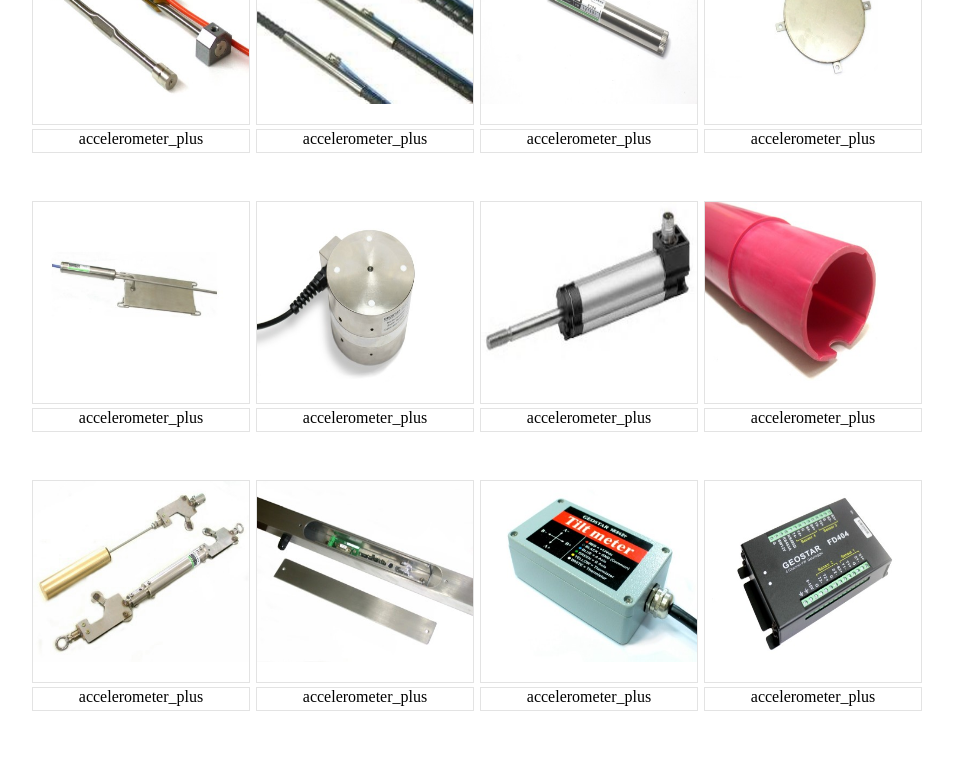
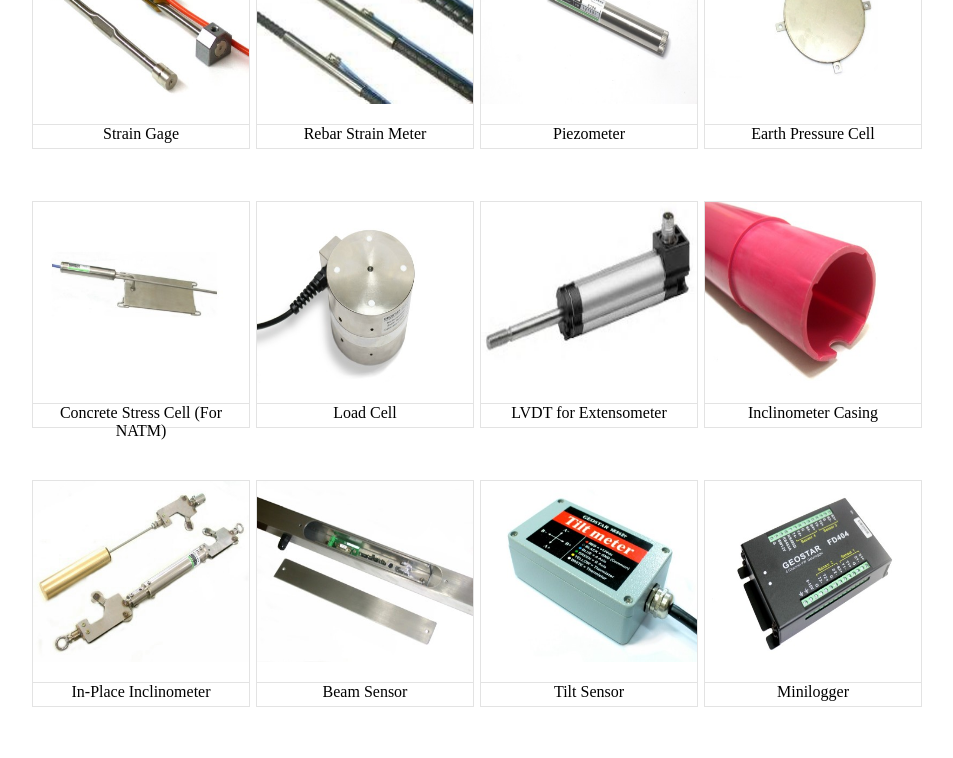
Before and after one commit to xiaoswaii/geosupply_website, a Vue app: page /Product in a window 1280 px wide. Shown: the part 480-1238 px from the top of the page, without its empty margins (164-1117 px from the left). Built offline with nearby package versions, Linux system fonts and the light colour scheme; what vue-resize-text would draw is missing.

Commit message:
product page init

```diff
--- a/src/assets/scss/product.scss
+++ b/src/assets/scss/product.scss
@@ -46,7 +46,6 @@
       margin-top: 1.5%;
       text-align: center;
 
-
       .product_img_part{
         width: 100%;
         height: 90%;
@@ -62,15 +61,13 @@
         position: relative;
         width: 100%;
         height: 10%;
-        margin-top: 1.5%;
         color: black;
-        border: 1px #e3e3e3 solid;
+        border-left: 1px #e3e3e3 solid;
+        border-right: 1px #e3e3e3 solid;
+        border-bottom: 1px #e3e3e3 solid;
         text-align: center;
       }
-
     }
-
-
 }
 
 .product_img_spec:hover .product_img_name{
@@ -78,11 +75,34 @@
     position: relative;
     width: 100%;
     height: 10%;
-    margin-top: 1.5%;
     color: white;
-    background-color: black;
-    border: 1px #e3e3e3 solid;
+    border-left: 1px #e3e3e3 solid;
+    border-right: 1px #e3e3e3 solid;
+    border-bottom: 1px #e3e3e3 solid;
+    background-color: #0182CA;
     text-align: center;
+    cursor: pointer;
+}
 
+.overlay {
+  position: absolute;
+  //bottom: 0;
+  background: rgb(0, 0, 0);
+  background: rgba(0, 0, 0, 0.8);
+  color: #f1f1f1;
+  width: 100%;
+  height: 100%;
+  transition: .5s ease;
+  opacity: 0;
+  color: white;
+  font-size: 25px;
+  padding: 20%;
+  box-sizing: border-box;
+  text-align: center;
+  font-weight: bold;
+}
 
+.product_img_spec:hover .overlay {
+  opacity: 1;
+  cursor: pointer;
 }
--- a/src/components/Product.vue
+++ b/src/components/Product.vue
@@ -7,11 +7,12 @@
     </div>
   </div>
   <div class="product_main">
-    <div :key="product" v-for="product in products_img" class="product_img_spec">
+    <div :key="product" v-for="product in products" class="product_img_spec" id="product_img_spec" @click="locationContact()">
       <div class="product_img_part">
-      <img :src="product">
+      <div class="overlay">Contact us for more detail</div>
+      <img :src="product.product_img">
       </div>
-      <div class="product_img_name">accelerometer_plus</div>
+      <div class="product_img_name">{{product.product_name}}</div>
     </div>
   </div>
 </div>
@@ -22,12 +23,17 @@ export default {
   name: 'Product',
   data () {
     return {
-    products_img:["/product/01_Strain Gage.jpg","/product/02_Rebar Strain Meter.jpg","/product/03_Piezometer.jpg"
-    ,"/product/04_Earth Pressure Cell.jpg","/product/05_Concrete Stress Cell (For NATM).jpg","/product/06_Load Cell.jpg","/product/07_LVDT for Extensometer.JPG",
-    "/product/08_Inclinometer Casing.jpg","/product/09_In-Place Inclinometer.jpg","/product/10_Beam Sensor.jpg","/product/11_Tilt Sensor.jpg"
-    ,"/product/12_Minilogger with few Channel.jpg","/product/13_Datalogger.jpg","/product/14_Wireless Node.jpg","/product/15_Wireless Sensor.jpg"
-    ,"/product/16_Wireless Accelerometer.jpg"]
+    products:[{product_name:"Strain Gage",product_img:"/product/01_Strain Gage.jpg"},{product_name:"Rebar Strain Meter",product_img:"/product/02_Rebar Strain Meter.jpg"},{product_name:"Piezometer",product_img:"/product/03_Piezometer.jpg"}
+    ,{product_name:"Earth Pressure Cell",product_img:"/product/04_Earth Pressure Cell.jpg"},{product_name:"Concrete Stress Cell (For NATM)",product_img:"/product/05_Concrete Stress Cell (For NATM).jpg"},{product_name:"Load Cell",product_img:"/product/06_Load Cell.jpg"},{product_name:"LVDT for Extensometer",product_img:"/product/07_LVDT for Extensometer.JPG"},
+    {product_name:"Inclinometer Casing",product_img:"/product/08_Inclinometer Casing.jpg"},{product_name:"In-Place Inclinometer",product_img:"/product/09_In-Place Inclinometer.jpg"},{product_name:"Beam Sensor",product_img:"/product/10_Beam Sensor.jpg"},{product_name:"Tilt Sensor",product_img:"/product/11_Tilt Sensor.jpg"}
+    ,{product_name:"Minilogger",product_img:"/product/12_Minilogger with few Channel.jpg"},{product_name:"Datalogger",product_img:"/product/13_Datalogger.jpg"},{product_name:"Wireless Node",product_img:"/product/14_Wireless Node.jpg"},{product_name:"Wireless Sensor",product_img:"/product/15_Wireless Sensor.jpg"}
+    ,{product_name:"Wireless Accelerometer",product_img:"/product/16_Wireless Accelerometer.jpg"}]
     }
+  },
+  methods: {
+      locationContact(){
+        document.location.href="/ContactUs";
+      }
   }
 }
 </script>
```
